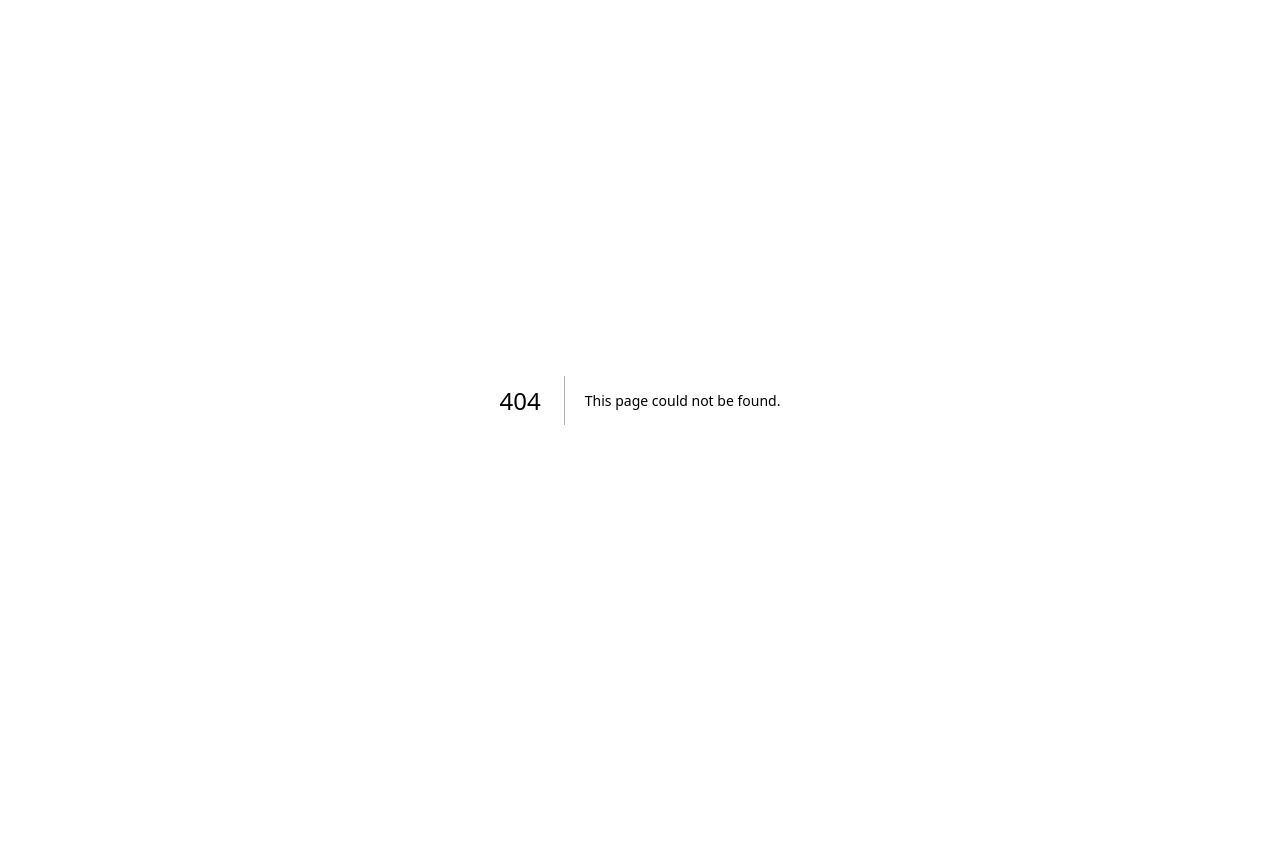
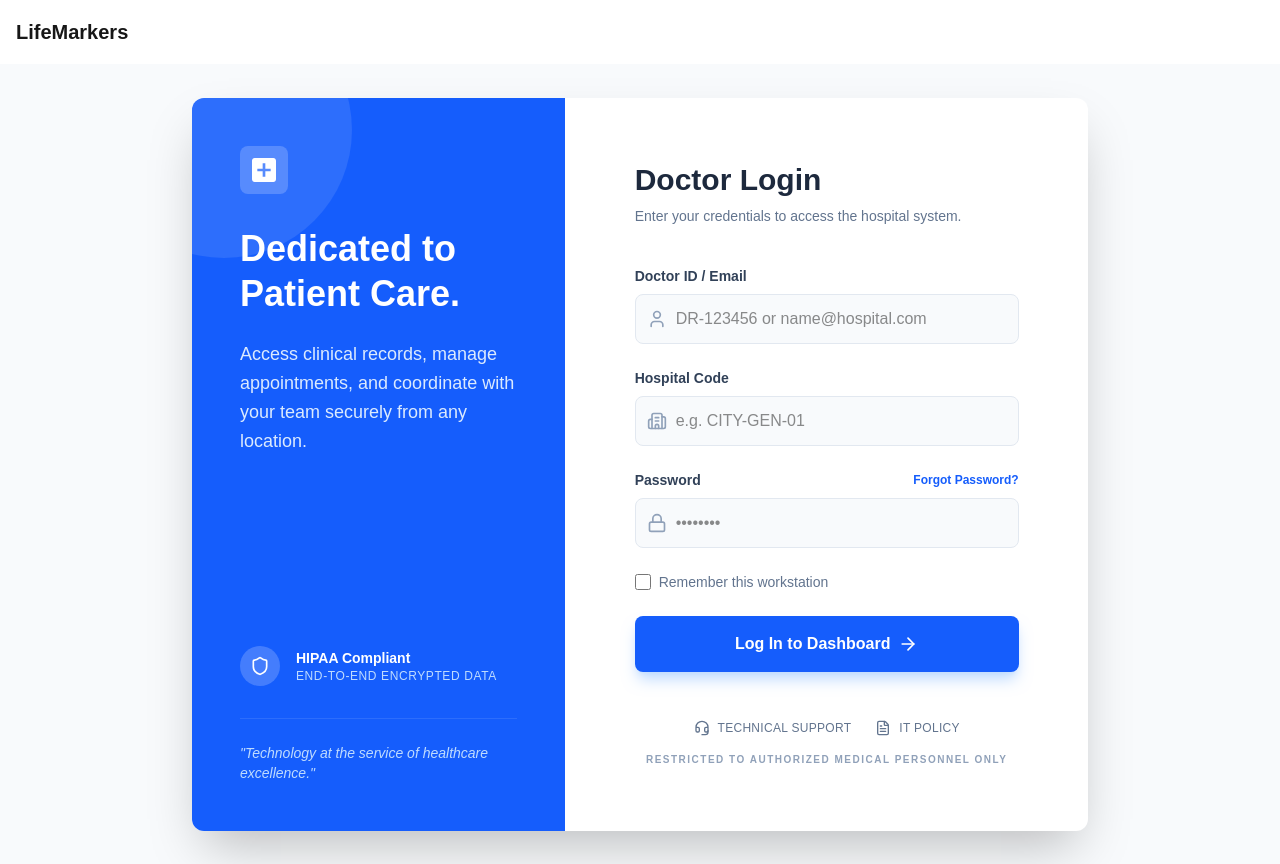
Before and after one commit to 6831503059Piyapat/Health-CheckUp-Dashboard, a Next.js app: page /auth/login in a window 1280 px wide. Before the commit this address had no page. Before the commit the page ends 800 px from the top, so only its background shows below. Built offline with nearby package versions, Linux system fonts and the light colour scheme.

Commit message:
feat:login page not success

```diff
--- /dev/null
+++ b/app/auth/login/page.tsx
@@ -0,0 +1,146 @@
+'use client';
+import React from 'react';
+import { Shield, Lock, User, Building2, Headset, FileText, ArrowRight } from 'lucide-react';
+import LocalNavbar from '@/app/components/LocalNavbar';
+import { useState } from 'react';
+import { useRouter } from 'next/navigation';
+export default function Login() {
+  const router = useRouter();
+ function handleSubmit(){
+    router.push('/');
+ }
+    return (
+    <>
+        <LocalNavbar />
+    <div className="min-h-screen bg-slate-50 flex items-center justify-center p-4">
+
+      <div className="max-w-4xl w-full bg-white rounded-xl shadow-2xl overflow-hidden flex flex-col md:flex-row min-h-[600px]">
+
+        {/* Left Side: Branding & Info */}
+        <div className="md:w-5/12 bg-blue-600 p-8 md:p-12 text-white flex flex-col justify-between relative overflow-hidden">
+          {/* Background Decorative Element */}
+          <div className="absolute top-0 left-0 w-full h-full opacity-10 pointer-events-none">
+            <div className="absolute -top-24 -left-24 w-64 h-64 rounded-full bg-white"></div>
+          </div>
+
+          <div className="relative z-10">
+            <div className="w-12 h-12 bg-white/20 rounded-lg flex items-center justify-center mb-8">
+              <div className="text-white">
+                <svg viewBox="0 0 24 24" fill="currentColor" className="w-8 h-8">
+                   <path d="M19 3H5c-1.1 0-2 .9-2 2v14c0 1.1.9 2 2 2h14c1.1 0 2-.9 2-2V5c0-1.1-.9-2-2-2zm-2 10h-4v4h-2v-4H7v-2h4V7h2v4h4v2z" />
+                </svg>
+              </div>
+            </div>
+
+            <h1 className="text-4xl font-bold mb-6 leading-tight">
+              Dedicated to <br /> Patient Care.
+            </h1>
+            <p className="text-blue-100 text-lg leading-relaxed">
+              Access clinical records, manage appointments, and coordinate with your team securely from any location.
+            </p>
+          </div>
+
+          <div className="relative z-10 space-y-8">
+            <div className="flex items-center gap-4">
+              <div className="w-10 h-10 rounded-full bg-white/20 flex items-center justify-center">
+                <Shield className="w-5 h-5" />
+              </div>
+              <div>
+                <p className="font-semibold text-sm">HIPAA Compliant</p>
+                <p className="text-xs text-blue-200 uppercase tracking-wider">End-to-end encrypted data</p>
+              </div>
+            </div>
+
+            <p className="italic text-blue-200 text-sm border-t border-white/10 pt-6">
+              "Technology at the service of healthcare excellence."
+            </p>
+          </div>
+        </div>
+
+        {/* Right Side: Login Form */}
+        <div className="md:w-7/12 p-8 md:p-16 flex flex-col justify-center">
+          <div className="max-w-sm mx-auto w-full">
+            <h2 className="text-3xl font-bold text-slate-800 mb-2">Doctor Login</h2>
+            <p className="text-slate-500 mb-10 text-sm">Enter your credentials to access the hospital system.</p>
+
+            <div  className="space-y-6">
+              {/* Doctor ID */}
+              <div>
+                <label className="block text-sm font-semibold text-slate-700 mb-2">Doctor ID / Email</label>
+                <div className="relative">
+                  <User className="absolute left-3 top-1/2 -translate-y-1/2 w-5 h-5 text-slate-400" />
+                  <input
+                    type="text"
+                    placeholder="DR-123456 or name@hospital.com"
+                    className="w-full pl-10 pr-4 py-3 bg-slate-50 border border-slate-200 rounded-lg focus:outline-none focus:ring-2 focus:ring-blue-500 focus:border-transparent transition-all"
+                  />
+                </div>
+              </div>
+
+              {/* Hospital Code */}
+              <div>
+                <label className="block text-sm font-semibold text-slate-700 mb-2">Hospital Code</label>
+                <div className="relative">
+                  <Building2 className="absolute left-3 top-1/2 -translate-y-1/2 w-5 h-5 text-slate-400" />
+                  <input
+                    type="text"
+                    placeholder="e.g. CITY-GEN-01"
+                    className="w-full pl-10 pr-4 py-3 bg-slate-50 border border-slate-200 rounded-lg focus:outline-none focus:ring-2 focus:ring-blue-500 focus:border-transparent transition-all"
+                  />
+                </div>
+              </div>
+
+              {/* Password */}
+              <div>
+                <div className="flex justify-between items-center mb-2">
+                  <label className="text-sm font-semibold text-slate-700">Password</label>
+                  <a href="#" className="text-xs font-bold text-blue-600 hover:underline">Forgot Password?</a>
+                </div>
+                <div className="relative">
+                  <Lock className="absolute left-3 top-1/2 -translate-y-1/2 w-5 h-5 text-slate-400" />
+                  <input
+                    type="password"
+                    placeholder="••••••••"
+                    className="w-full pl-10 pr-4 py-3 bg-slate-50 border border-slate-200 rounded-lg focus:outline-none focus:ring-2 focus:ring-blue-500 focus:border-transparent transition-all"
+                  />
+                </div>
+              </div>
+
+              {/* Remember Checkbox */}
+              <div className="flex items-center gap-2">
+                <input type="checkbox" id="remember" className="w-4 h-4 rounded border-slate-300 text-blue-600 focus:ring-blue-500" />
+                <label htmlFor="remember" className="text-sm text-slate-500">Remember this workstation</label>
+              </div>
+
+              {/* Submit Button */}
+              <button
+                type="button"
+                onClick={()=>handleSubmit()}
+                className="cursor-pointer w-full bg-blue-600 hover:bg-blue-700 text-white font-bold py-4 rounded-lg shadow-lg shadow-blue-200 flex items-center justify-center gap-2 transition-all transform active:scale-[0.98]"
+              >
+                Log In to Dashboard
+                <ArrowRight className="w-5 h-5" />
+              </button>
+            </div>
+
+            {/* Footer Links */}
+            <div className="mt-12">
+              <div className="flex justify-center gap-6 mb-4">
+                <button className="flex items-center gap-2 text-slate-500 hover:text-blue-600 transition-colors text-xs font-medium uppercase tracking-wide">
+                  <Headset className="w-4 h-4" /> Technical Support
+                </button>
+                <button className="flex items-center gap-2 text-slate-500 hover:text-blue-600 transition-colors text-xs font-medium uppercase tracking-wide">
+                  <FileText className="w-4 h-4" /> IT Policy
+                </button>
+              </div>
+              <p className="text-[10px] text-center text-slate-400 font-bold uppercase tracking-[0.15em]">
+                Restricted to authorized medical personnel only
+              </p>
+            </div>
+          </div>
+        </div>
+      </div>
+    </div>
+    </>
+  );
+}
--- a/package.json
+++ b/package.json
@@ -9,6 +9,7 @@
     "lint": "eslint"
   },
   "dependencies": {
+    "lucide-react": "^0.577.0",
     "next": "16.1.6",
     "react": "19.2.3",
     "react-dom": "19.2.3"
```
Also changed, not shown: 1 other file (tests, documents, lock files or other folders).
